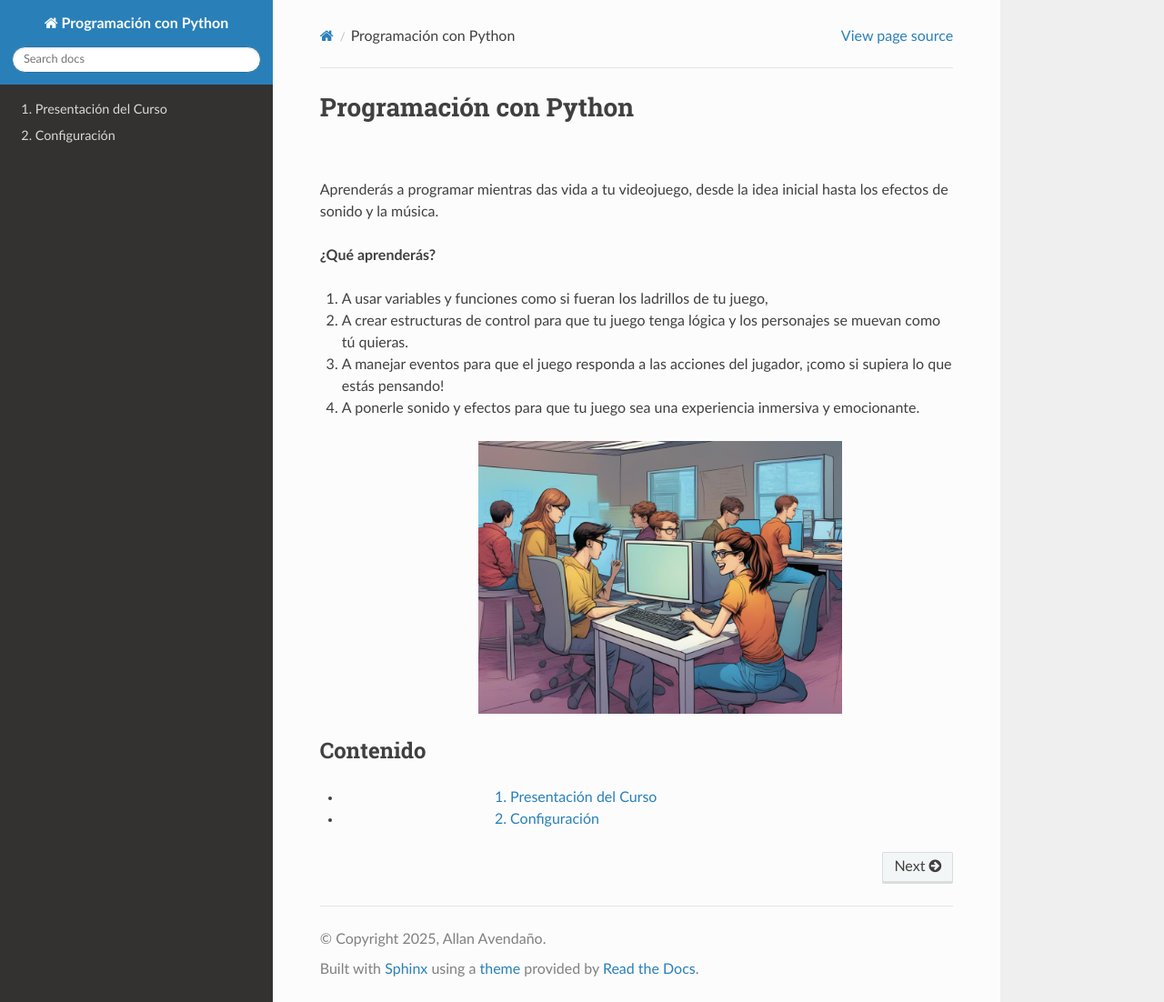
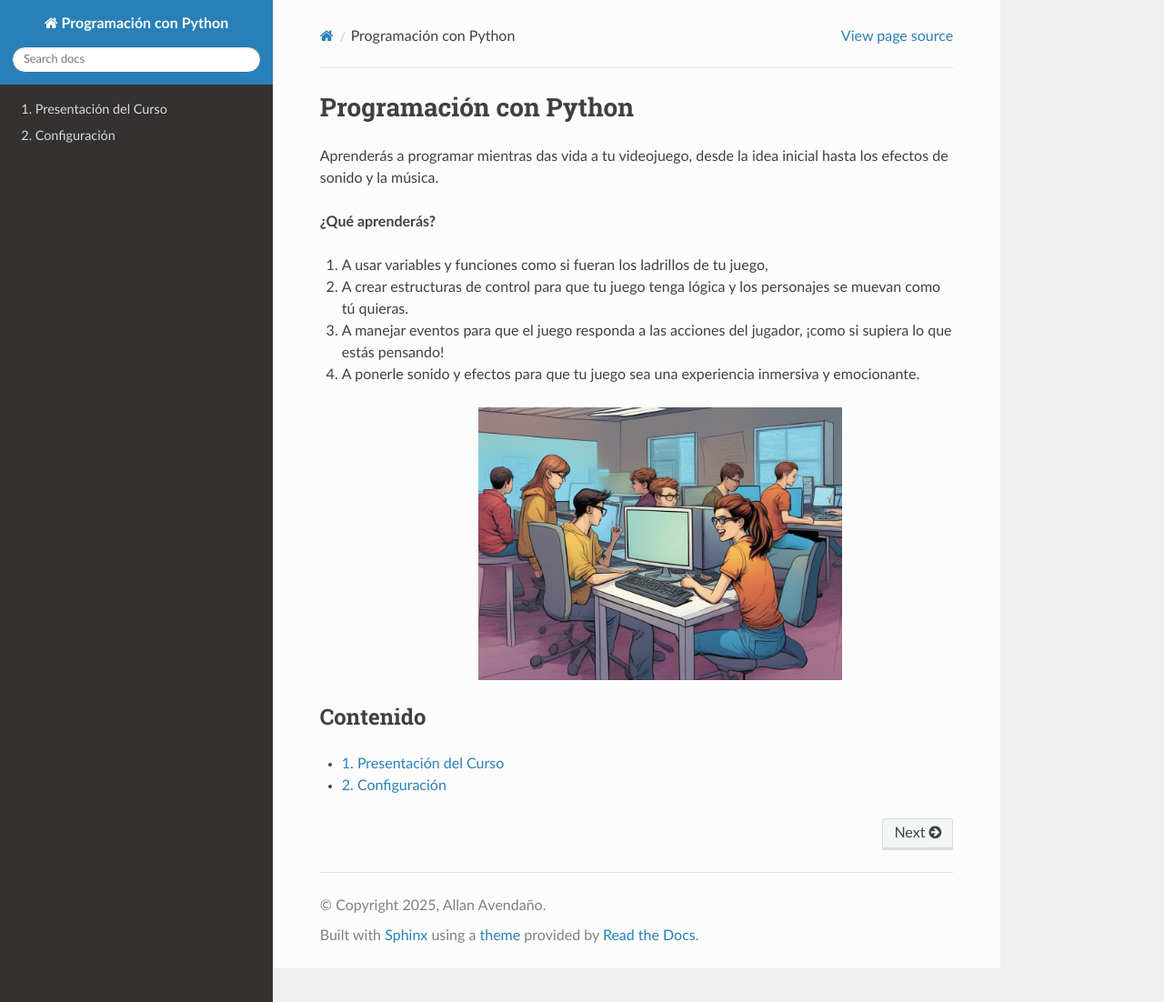
Before and after one commit to aavendan/programacion-python, a Sphinx documentation site: the page built from docs/source/index.rst, in a window 1280 px wide and 1102 px high. Shown: the whole window at 91% size. Built offline with Sphinx 7.4.7 and the Read the Docs theme 3.1.0, drawn with Linux system fonts in a browser that asks for light colours.

Commit message:
Update custom.css

```diff
--- a/docs/source/_static/css/custom.css
+++ b/docs/source/_static/css/custom.css
@@ -1,3 +1,3 @@
-section#programacion-con-python:has(img) a {
+section#programacion-con-python:has(img) a:has(img) {
 	padding: 0 25%;
 }
```
